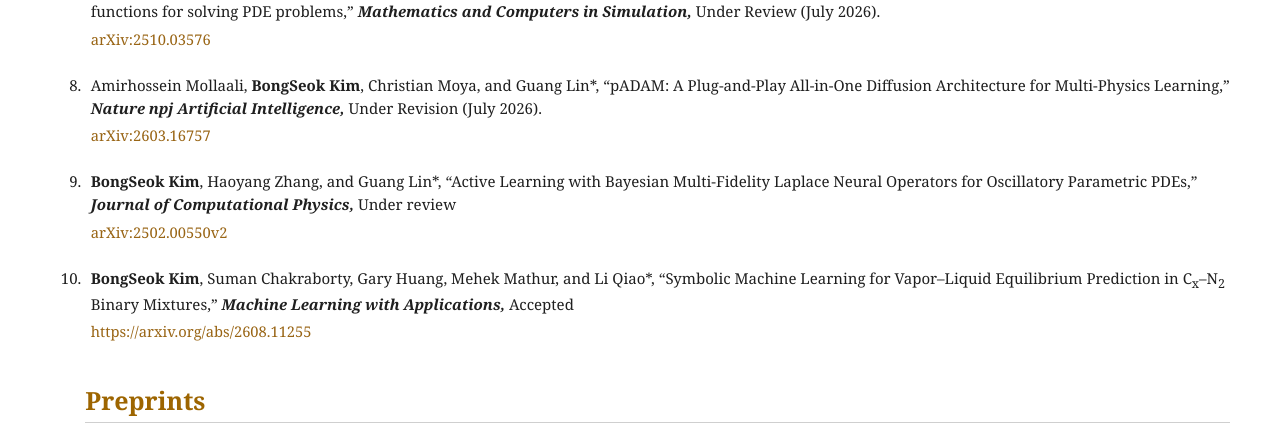
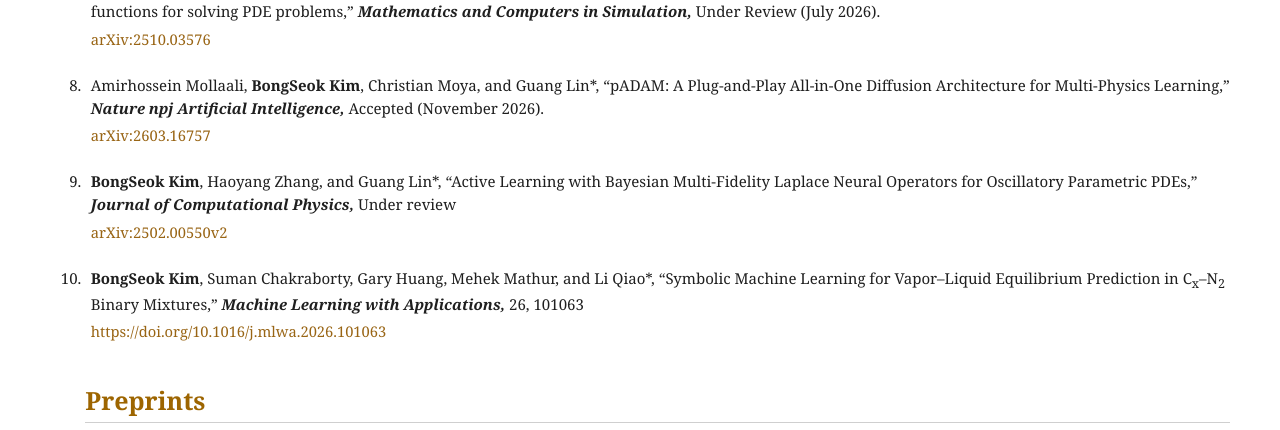
Before and after one commit to Kim4853/Kim4853.github.io, a Jekyll site: the page built from index.md, in a window 1280 px wide and 900 px high, scrolled down 2015 px. Shown: the part 162-592 px from the top of the window. Built offline with Jekyll 4.4.1, drawn with Linux system fonts in a browser that asks for light colours.

Commit message:
Update website

```diff
--- a/index.md
+++ b/index.md
@@ -506,7 +506,7 @@ More broadly, his goal is to develop AI + computational methods that use high-pe
           </span>
 
           <span class="publication-status">
-            Under Revision (July 2026).
+            Accepted (November 2026).
           </span>
 
           <a
@@ -564,13 +564,13 @@ More broadly, his goal is to develop AI + computational methods that use high-pe
             Machine Learning with Applications,
           </span>
           <span class="publication-status">
-            Accepted
+            26, 101063
           </span>
                   <a
             class="publication-link"
-            href="https://arxiv.org/abs/2608.11255"
+            href="https://doi.org/10.1016/j.mlwa.2026.101063"
           >
-          https://arxiv.org/abs/2608.11255
+          https://doi.org/10.1016/j.mlwa.2026.101063
           </a>
 
         </div>
```
